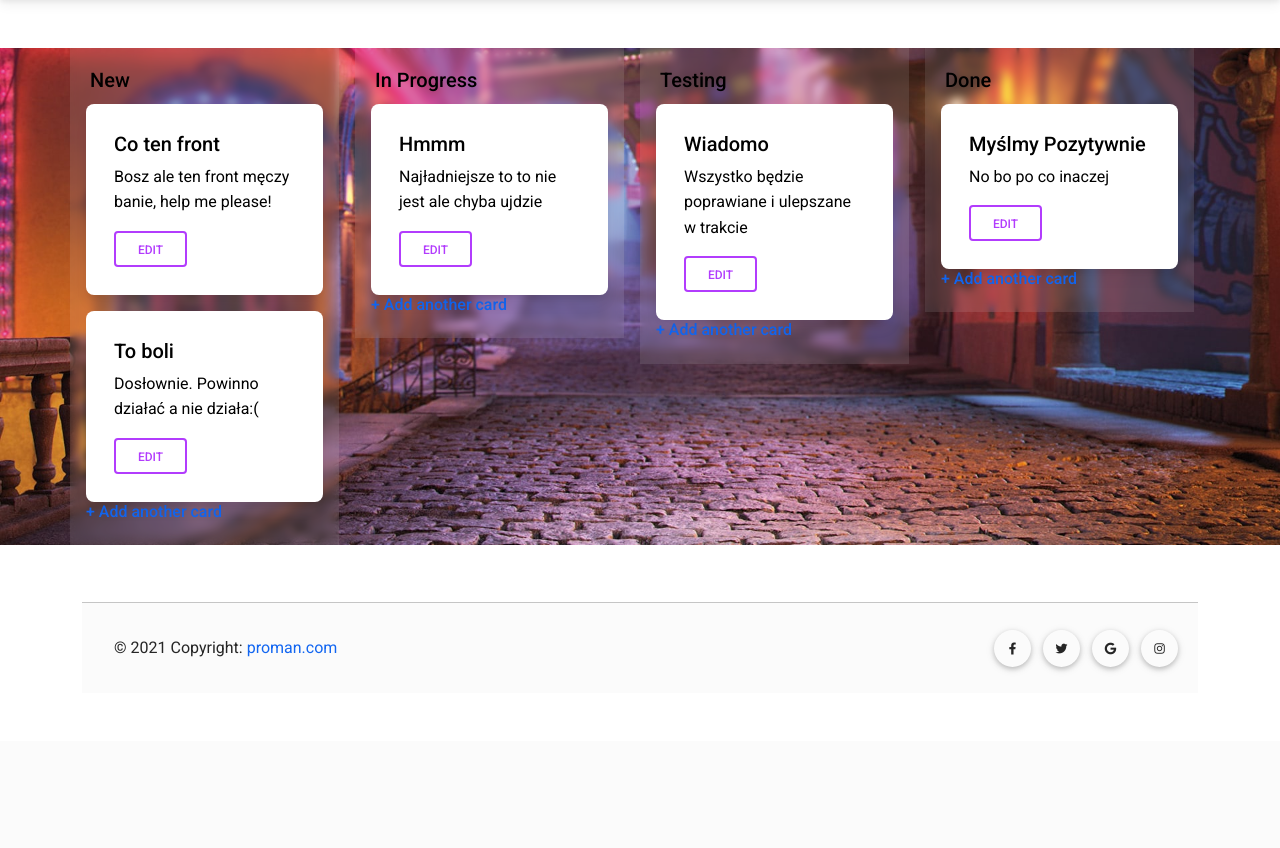
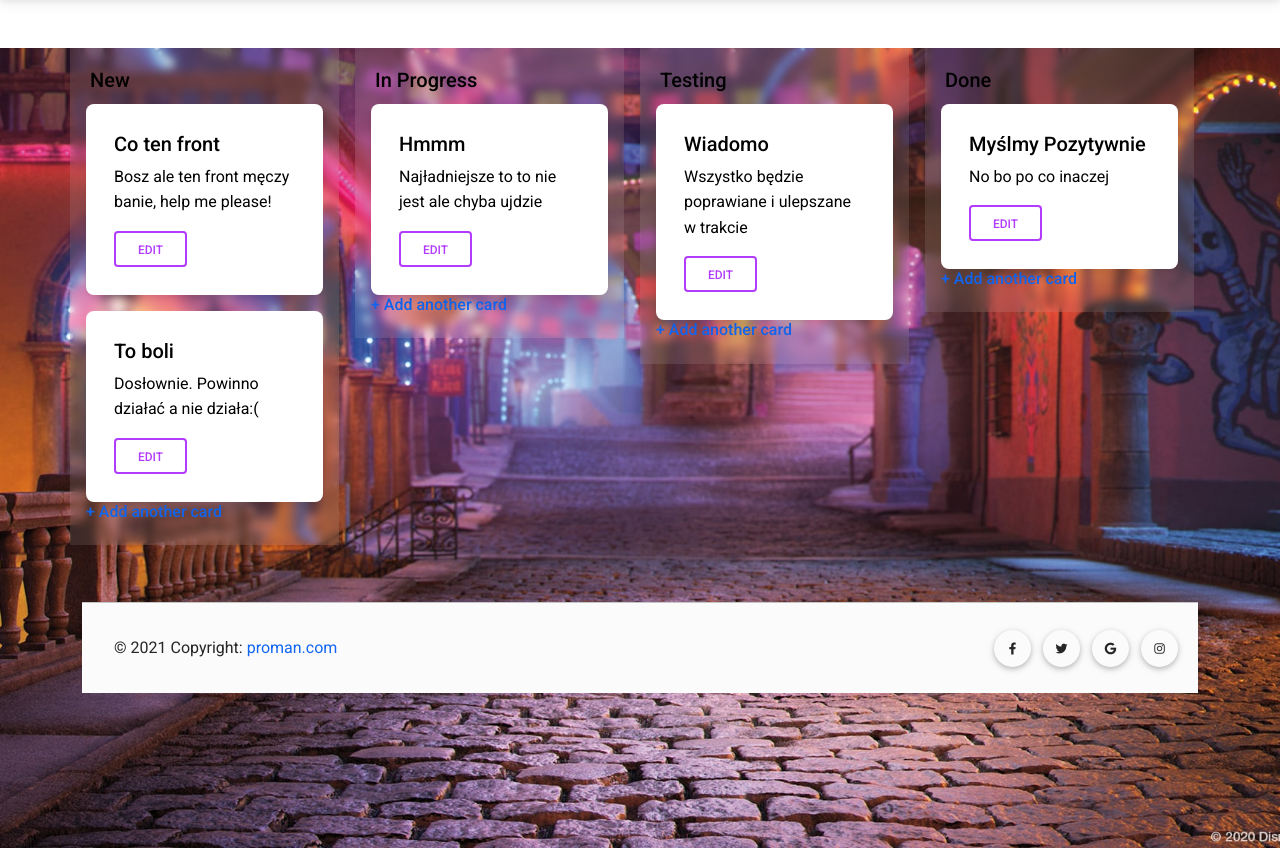
Before and after one commit to luqkrzy/proman, a Flask app: page /board in a window 1280 px wide. Shown: the part 59-907 px from the top of the page. Before the commit the page ends 731 px from the top, so only its background shows below. Run offline with Flask 2, Linux system fonts and the light colour scheme; parts of the project's set-up code (start-up, migrations or seed data) failed here and were passed over; some libraries are stand-ins or nearby versions.

Commit message:
poprawiony rozmiar tła

```diff
--- a/ProMan/templates/board.html
+++ b/ProMan/templates/board.html
@@ -2,7 +2,7 @@
 {% block title %} Board {% endblock %}
 
 {% block content %}
-    <div class="bg">
+    <div class="bg vw-100 vh-100">
         <div class="d-flex justify-content-start">
             <div class="container">
                 <div class="row">
```
